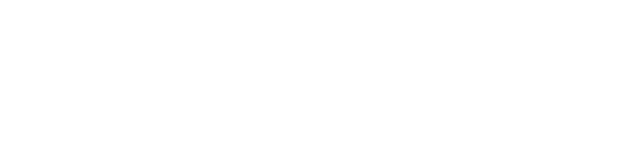
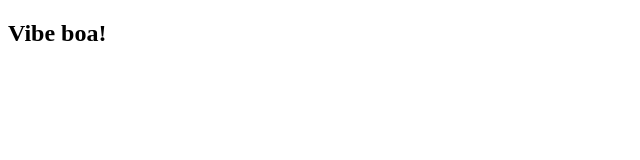
Before and after one commit to carneirogoias/primeiroProjeto, a plain HTML site: page Paginas/index2.html in a window 1280 px wide. Shown: the whole page, without its empty margins (0-640 px from the left). Drawn offline with Linux system fonts and the light colour scheme.

Commit message:
Alteração no index2.html

```diff
--- a/Paginas/index2.html
+++ b/Paginas/index2.html
@@ -8,8 +8,7 @@
 </head>
 
 <body>
-	<div class="col-md-12 form-control">
-	</div>
+<h2>Vibe boa!</h2>
 </body>
 
 </html>
```
